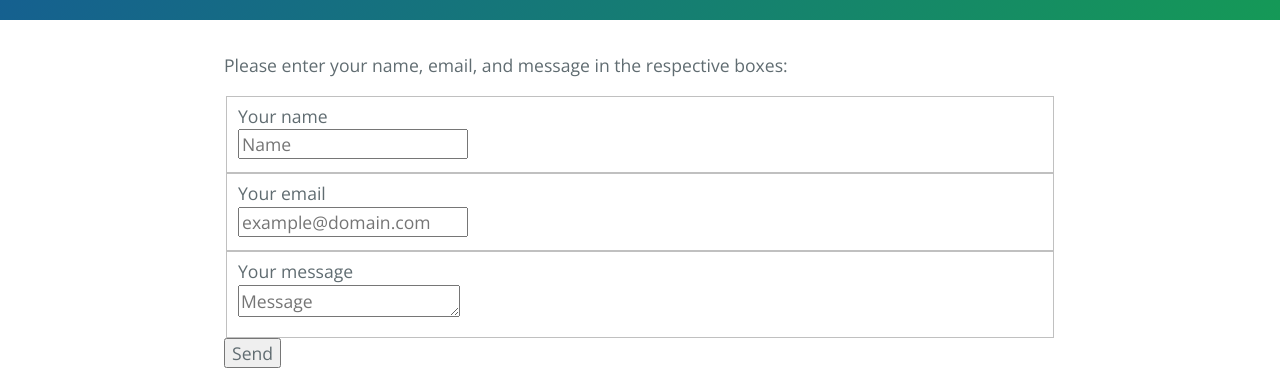
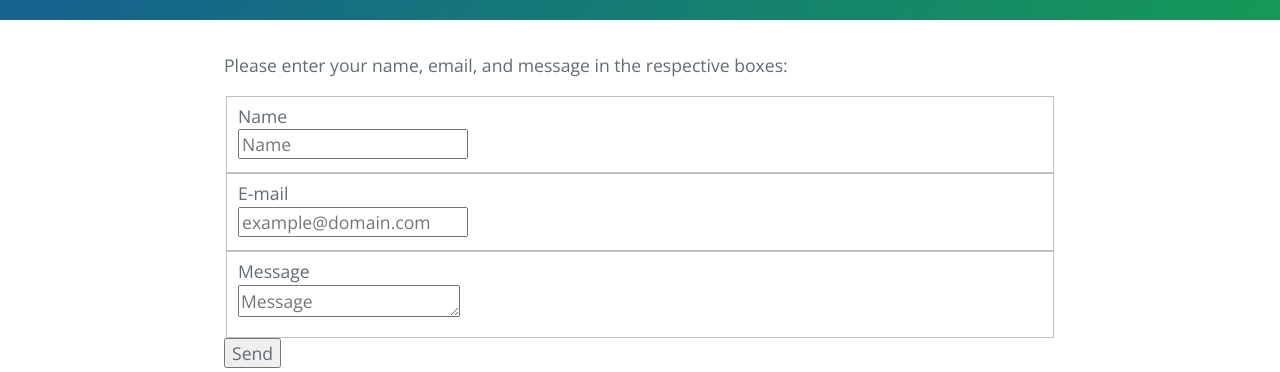
Before and after one commit to yixin0829/Cayman, a Jekyll site: the page built from contact/index.md, in a window 1280 px wide. Shown: the part 363-735 px from the top of the page. Built offline with Jekyll 4.4.1, drawn with Linux system fonts in a browser that asks for light colours.

Commit message:
Update index.md

```diff
--- a/contact/index.md
+++ b/contact/index.md
@@ -6,15 +6,15 @@ Please enter your name, email, and message in the respective boxes:
 
 <form action="//formspree.io/i.webster@mail.utoronto.ca" method="POST">
  <fieldset>
- <label for="name">Your name</label><br>
+ <label for="name">Name</label><br>
  <input type="text" name="name" placeholder="Name" id="name" required>
  </fieldset>
  <fieldset>
- <label for="_replyto">Your email</label><br>
+ <label for="_replyto">E-mail</label><br>
  <input type="email" name="_replyto" placeholder="example@domain.com" id="_replyto" required>
  </fieldset>
  <fieldset>
- <label for="message">Your message</label><br>
+ <label for="message">Message</label><br>
  <textarea name="message" rows="1" placeholder="Message" id="message" required></textarea>
  </fieldset>
  <input class="hidden" type="text" name="_gotcha" style="display:none">
```
